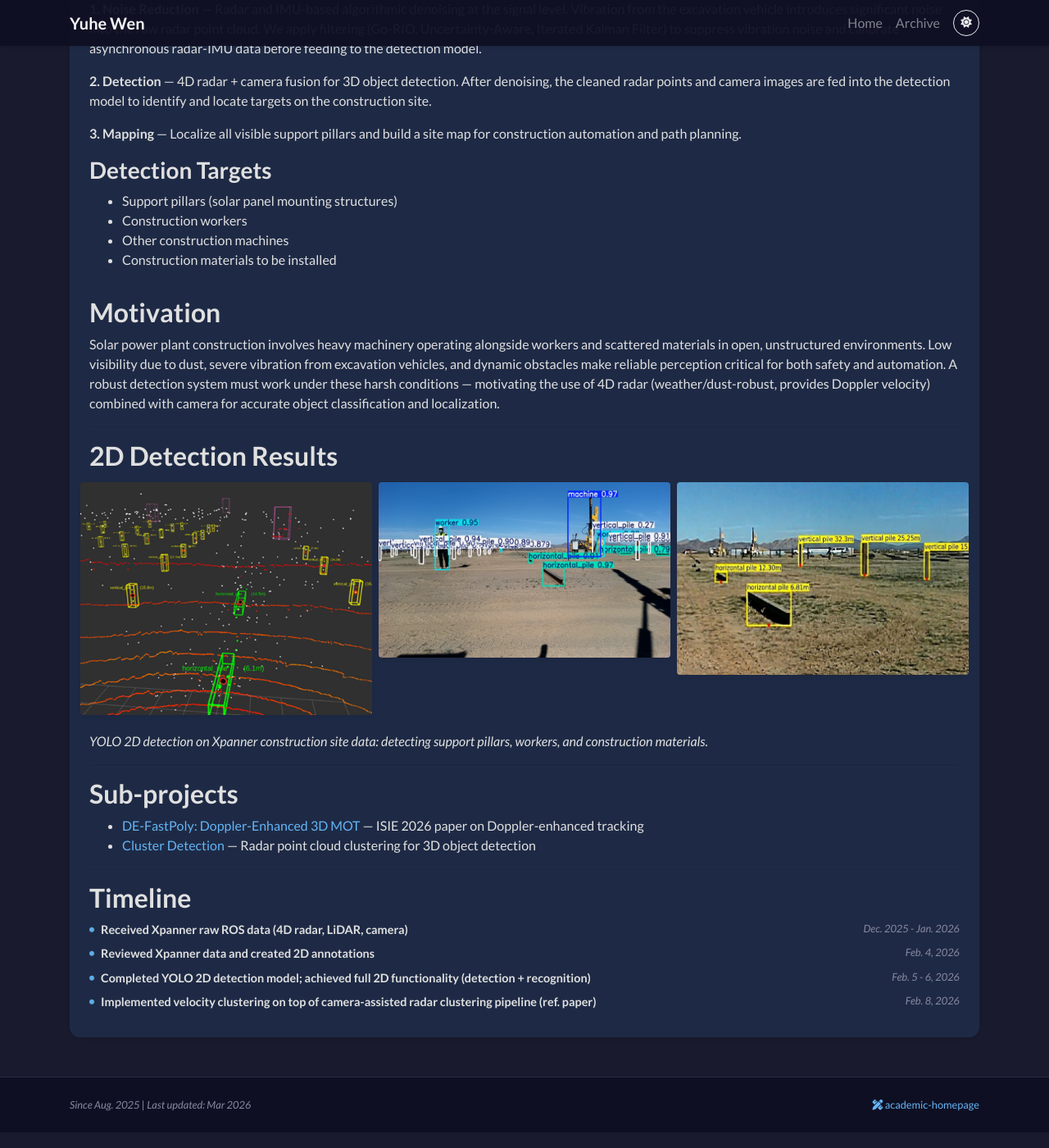
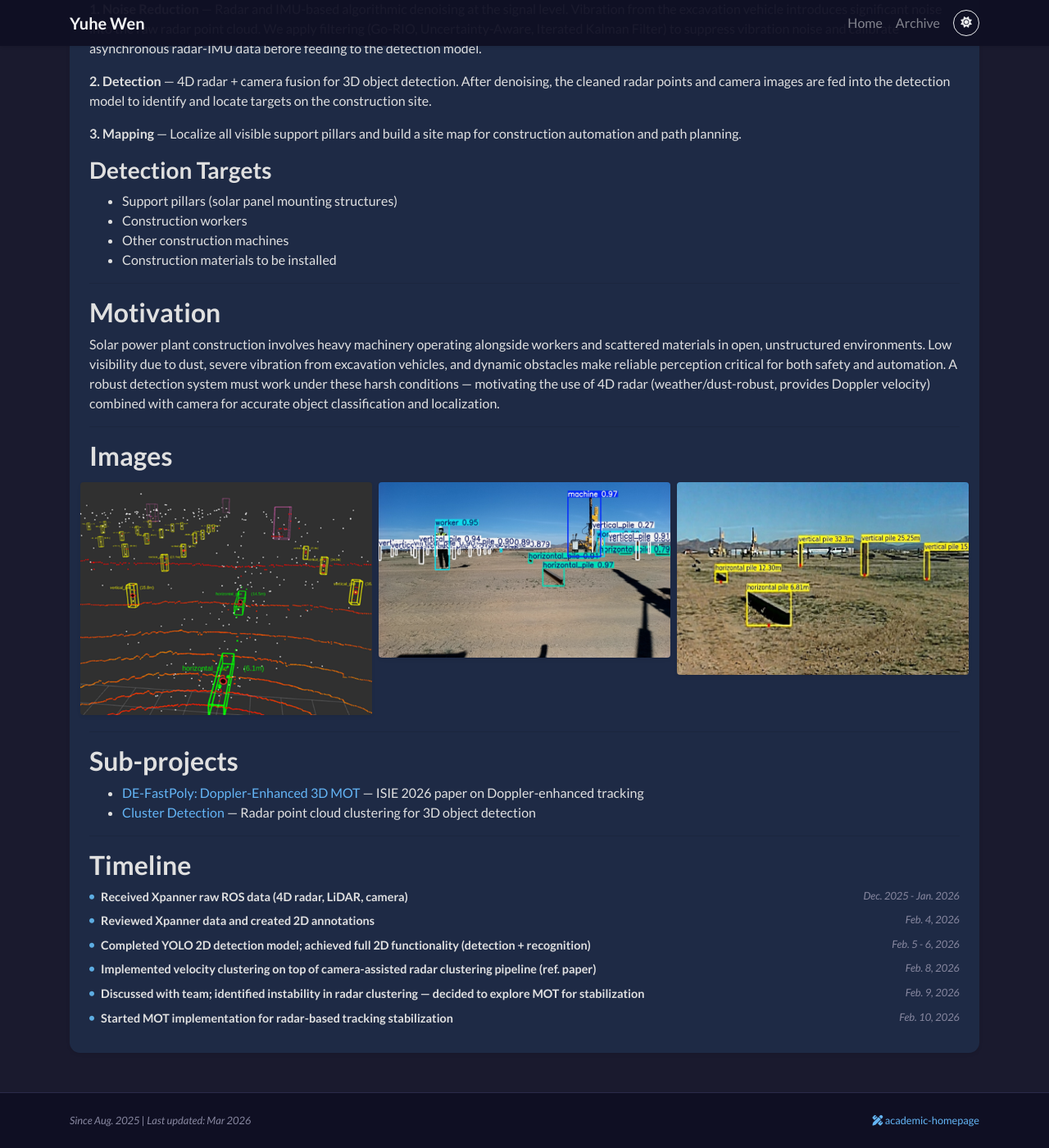
Before and after one commit to solomon0256/solomon0256.github.io, a Jekyll site: the page built from _archive/projects/xpanner.md, in a window 1280 px wide and 1400 px high, scrolled down 1403 px. Shown: the whole window at 82% size. Built offline with Jekyll 4.4.1, drawn with Linux system fonts in a browser that asks for light colours; nearby versions of some CDN libraries; a style sheet for code colours, icons or effects is not loaded.

Commit message:
Xpanner: rename image section, add Feb 9-10 timeline entries
- Images section: no title/caption, just images
- Feb 9: team discussion, identified clustering instability, decided MOT
- Feb 10: started MOT implementation

```diff
--- a/_archive/projects/xpanner.md
+++ b/_archive/projects/xpanner.md
@@ -64,15 +64,13 @@ Solar power plant construction involves heavy machinery operating alongside work
 
 ---
 
-## 2D Detection Results
+## Images
 
 <div class="row mb-3">
-    <div class="col-md-4 p-1"><img src="/assets/images/archive/xpanner_2d_result1.png" class="w-100 rounded shadow-sm" alt="2D detection result 1"></div>
-    <div class="col-md-4 p-1"><img src="/assets/images/archive/xpanner_2d_result2.png" class="w-100 rounded shadow-sm" alt="2D detection result 2"></div>
-    <div class="col-md-4 p-1"><img src="/assets/images/archive/xpanner_2d_result3.png" class="w-100 rounded shadow-sm" alt="2D detection result 3"></div>
+    <div class="col-md-4 p-1"><img src="/assets/images/archive/xpanner_2d_result1.png" class="w-100 rounded shadow-sm"></div>
+    <div class="col-md-4 p-1"><img src="/assets/images/archive/xpanner_2d_result2.png" class="w-100 rounded shadow-sm"></div>
+    <div class="col-md-4 p-1"><img src="/assets/images/archive/xpanner_2d_result3.png" class="w-100 rounded shadow-sm"></div>
 </div>
-
-*YOLO 2D detection on Xpanner construction site data: detecting support pillars, workers, and construction materials.*
 
 ---
 
--- a/_data/profile.yml
+++ b/_data/profile.yml
@@ -86,6 +86,18 @@ recent_work:
     description: ""
     date: "Feb. 8, 2026"
     sort_date: 2026-02-08
+    project: "Xpanner"
+
+  - title: "Discussed with team; identified instability in radar clustering — decided to explore MOT for stabilization"
+    description: ""
+    date: "Feb. 9, 2026"
+    sort_date: 2026-02-09
+    project: "Xpanner"
+
+  - title: "Started MOT implementation for radar-based tracking stabilization"
+    description: ""
+    date: "Feb. 10, 2026"
+    sort_date: 2026-02-10
     project: "Xpanner"
 
   - title: "Defined research objective: exploit 4D radar attributes to reduce detection noise"
```
